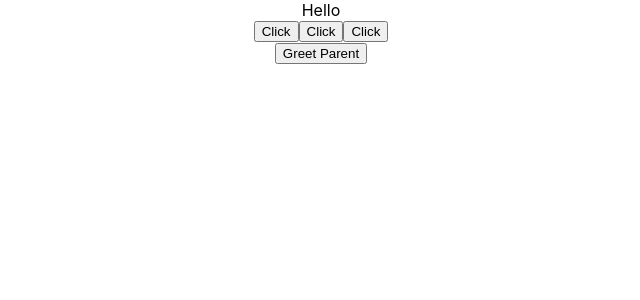
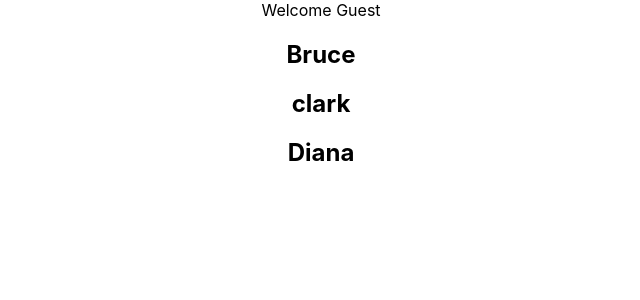
Before and after one commit to DanielSemu/React-Tutorial, a React (Create React App) app: page / in a window 1280 px wide. Shown: the top 300 px of the page, without its empty margins (319-959 px from the left). Built offline with nearby package versions, Linux system fonts and the light colour scheme.

Commit message:
6/1/2024 morning

```diff
--- a/src/App.js
+++ b/src/App.js
@@ -9,8 +9,10 @@ import React from 'react';
 // import Counter from './components/Counter';
 // import FunctionClick from './components/FunctionClick';
 // import ClassClick from './components/ClassClick';
-import EventBing from './components/EventBing';
-import ParentComponent from './components/ParentComponent';
+// import EventBing from './components/EventBing';
+// import ParentComponent from './components/ParentComponent';
+import UserGreeting from './components/UserGreeting';
+import NameList from './components/NameList';
 
 function App() {
   // const name="Danielw"
@@ -35,8 +37,11 @@ function App() {
 
   {/* <FunctionClick/>
   <ClassClick/> */}
-  <EventBing/>
-  <ParentComponent/>
+  {/* <EventBing/>
+  <ParentComponent/> */}
+
+  <UserGreeting/>
+  <NameList/>
     </div>
   );
 }
--- /dev/null
+++ b/src/components/NameList.js
@@ -0,0 +1,20 @@
+import React from 'react'
+
+function NameList() {
+    const names=["Bruce ", "clark", "Diana"]
+    const nameList=names.map(name=> <h2>{name}</h2>)
+
+    return (
+    <div>
+      {/* <h2>{names[0]}</h2> */}
+      {/* {
+        names.map(name=> <h2>{name}</h2>)
+      } */}
+      {
+        nameList
+      }
+    </div>
+  )
+}
+
+export default NameList
--- a/src/components/ParentComponent.js
+++ b/src/components/ParentComponent.js
@@ -1,6 +1,6 @@
 import React, { Component } from 'react'
 import ChildComponent from './ChildComponent'
-
+//rce class component snippet
  class ParentComponent extends Component {
   constructor(props) {
     super(props)
--- /dev/null
+++ b/src/components/UserGreeting.js
@@ -0,0 +1,55 @@
+import React, { Component } from 'react'
+/// CONDITIONAL RENDERING
+class UserGreeting extends Component {
+
+    constructor(props) {
+      super(props)
+
+      this.state = {
+         isLoggedIn :false
+      }
+    }
+    // is else statements are not work inside the jsx
+  render() {
+    // return this.state.isLoggedIn && <div>Welcome Vish </div>
+    //if the is logged in is true then the div part will be displayed
+    // THE THE THIRD METHOD
+    return this.state.isLoggedIn?
+    (<div>Welocome Vishwash</div>):
+    (<div>Welcome Guest</div>)
+
+    // let message
+    // if (this.state.isLoggedIn){
+    //     message=<div>Welcome vishwas</div>
+    // }
+    // else{
+    // message =<div>Welcome Guest</div>
+    // }
+
+    // return <div>{message}</div>
+    //the second way for conditional rendering
+    // if (this.state.isLoggedIn){
+    // return(
+    //     <div>
+    //         Welcome Vishwas
+    //     </div>
+    // )
+    // }
+    // else{
+    //     return(
+    //     <div>
+    //        Welcome Guest
+    //     </div>
+    // )
+    // }
+    // return (
+    //   <div>
+    //     <div> Welcome vishwas</div>
+    //     <div> </div>
+
+    //   </div>
+    // )
+  }
+}
+
+export default UserGreeting
```
